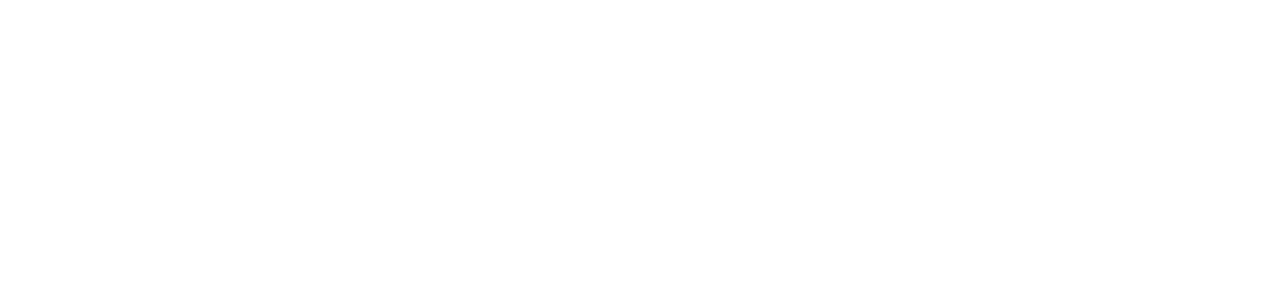
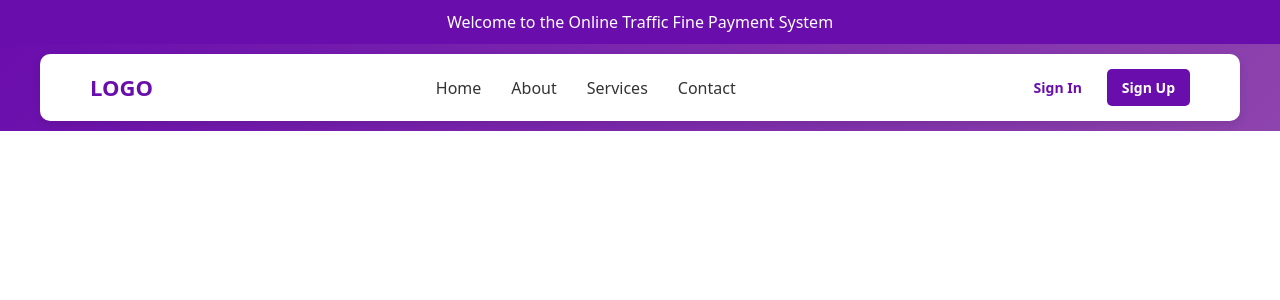
Before and after one commit to Vnuja/Online-Traffic-Fine-Payment-System, a React (Vite) app in the folder frontend/: page /getstart in a window 1280 px wide. Before the commit this address had no page. Shown: the top 300 px of the page. Built offline with nearby package versions, Linux system fonts and the light colour scheme.

Commit message:
creat hedder and footer

```diff
--- a/frontend/src/App.jsx
+++ b/frontend/src/App.jsx
@@ -3,12 +3,18 @@
 //User Management System
 import SignUp from "./components/User/SignUp";
 import Login from "./components/User/Login";
+import GetStart from "./components/Predication/GetStart";
 
 function App() {
 
   return (
     <div>
       <Routes>
+
+        {/* Prediction */}
+        <Route path="/getstart" element={<GetStart />} />
+
+
         <Route path="/signup" element={<SignUp />} />
         <Route path="/login" element={<Login />} />
       </Routes>
--- /dev/null
+++ b/frontend/src/components/Navbar.css
@@ -0,0 +1,79 @@
+/* Navbar Container */
+.navbar-container {
+    width: 100%;
+    background: linear-gradient(135deg, #6a0dad, #8e44ad);
+    padding: 5px 0;
+  }
+
+  /* Navbar */
+  .navbar {
+    display: flex;
+    justify-content: space-between;
+    align-items: center;
+    padding: 15px 50px;
+    background: white;
+    box-shadow: 0px 4px 10px rgba(0, 0, 0, 0.1);
+    border-radius: 10px;
+    margin: 5px auto;
+    max-width: 1200px;
+  }
+
+  /* Logo */
+  .logo {
+    font-size: 22px;
+    font-weight: bold;
+    color: #6a0dad;
+  }
+
+  /* Navigation Links */
+  .nav-links a {
+    margin: 0 15px;
+    text-decoration: none;
+    color: #333;
+    font-size: 16px;
+    font-weight: 500;
+    transition: 0.3s;
+  }
+
+  .nav-links a:hover {
+    color: #6a0dad;
+    transform: scale(1.1);
+  }
+
+  /* Auth Buttons */
+  .auth-buttons {
+    display: flex;
+    gap: 10px;
+  }
+
+  .auth-buttons button {
+    padding: 8px 15px;
+    border: none;
+    font-size: 14px;
+    font-weight: bold;
+    cursor: pointer;
+    border-radius: 5px;
+    transition: all 0.3s;
+  }
+
+  .sign-in {
+    background: transparent;
+    border: 2px solid #6a0dad;
+    color: #6a0dad;
+  }
+
+  .sign-in:hover {
+    background: #6a0dad;
+    color: white;
+  }
+
+  .sign-up {
+    background: #6a0dad;
+    color: white;
+    border: 2px solid #6a0dad;
+  }
+
+  .sign-up:hover {
+    background: white;
+    color: #6a0dad;
+  }
--- /dev/null
+++ b/frontend/src/components/Navbar.jsx
@@ -0,0 +1,25 @@
+import React from 'react';
+import './Navbar.css'; // Import the external CSS file
+
+const Navbar = () => {
+  return (
+    <div className="navbar-container">
+      {/* Navigation Bar */}
+      <nav className="navbar">
+        <div className="logo">LOGO</div>
+        <div className="nav-links">
+          <a href="/">Home</a>
+          <a href="/about">About</a>
+          <a href="/services">Services</a>
+          <a href="/contact">Contact</a>
+        </div>
+        <div className="auth-buttons">
+          <button className="sign-in">Sign In</button>
+          <button className="sign-up">Sign Up</button>
+        </div>
+      </nav>
+    </div>
+  );
+}
+
+export default Navbar;
--- a/frontend/src/components/Predication/GetStart.jsx
+++ b/frontend/src/components/Predication/GetStart.jsx
@@ -1,11 +1,25 @@
-import React from 'react'
+import React from 'react';
+import Navbar from '../Navbar';
+import { Routes } from 'react-router-dom';
 
 function GetStart() {
   return (
     <div>
+      {/* Upper Purple Header */}
+      <div style={{ backgroundColor: '#6a0dad', color: 'white', textAlign: 'center', padding: '10px 0' }}>
+        <p>Welcome to the Online Traffic Fine Payment System</p>
+
+
+      </div>
+
+       {/* Navigation Bar */}
+       <Navbar />
+
+
+
 
     </div>
-  )
+  );
 }
 
-export default GetStart
+export default GetStart;
```
Also changed, not shown: frontend/src/components/Footer.css (added), frontend/src/components/Footer.jsx (added).
